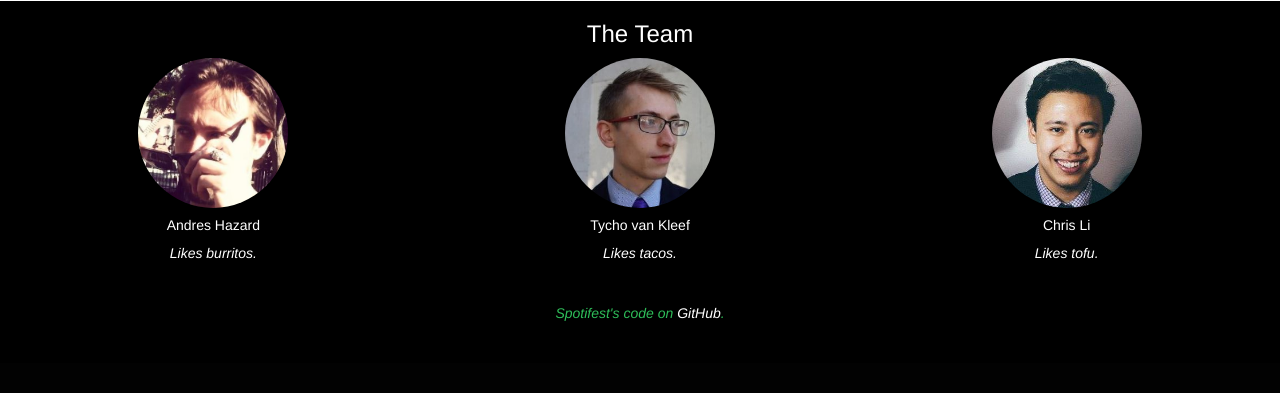
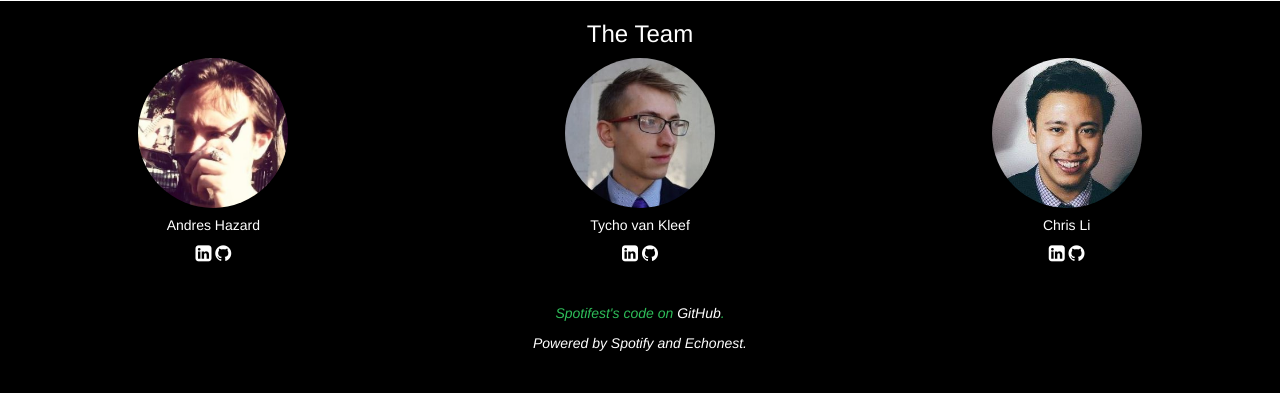
Before and after one commit to LiYChristopher/spotifest, a Flask app: template library/templates/about.html in a window 1280 px wide. Shown: the part 781-1174 px from the top of the page. Before the commit the page ends 1144 px from the top, so only its background shows below. Run offline with Flask 2, Linux system fonts and the light colour scheme; the template is opened without the code that fills it, so the values that code supplies are empty; some libraries are stand-ins or nearby versions.

Commit message:
Added social media links, included API 'sponsors' in footer. This looks good as a base template. Add personal quotes/desc later

```diff
--- a/library/static/stylesheet.css
+++ b/library/static/stylesheet.css
@@ -432,16 +432,18 @@ p {
   margin-left: 0;
 }
 
+
 .about-text {
   color: black;
   font-style: normal;
   font-weight: 400;
   text-shadow: none;
-
 }
-
 .about-team {
   background-color: black;
 }
 
+
+
+
 /* */
--- a/library/templates/about.html
+++ b/library/templates/about.html
@@ -59,19 +59,29 @@
 		<div class='col-md-4 col-xs-4 text-center'>
 			<img class='img-circle img-responsive center-block' src='/static/andres_crop.jpeg'></img>
 			<h5> Andres Hazard </h5>
-			<p> Likes burritos. </p>
+			<p>
+			<a href="https://cl.linkedin.com/in/andreshazard"><span class="fa fa-linkedin-square fa-lg"></span></a>
+			<a href="https://github.com/andreshazard"><span class="fa fa-github fa-lg"></span></a>
+			</p>
 		</div>
 		<!-- Tycho -->
 		<div class='col-md-4 col-xs-4 text-center'>
 			<img class='img-circle img-responsive center-block' src='/static/tycho_crop.jpg'></img>
 			<h5> Tycho van Kleef </h5>
-			<p> Likes tacos. </p>
+			<p>
+			<a href="https://mx.linkedin.com/in/tychovankleef"><span class="fa fa-linkedin-square fa-lg"></span></a>
+			<a href="https://github.com/tychovk"><span class="fa fa-github fa-lg"></span></a>
+			</p>
 		</div>
 		<!-- Chris -->
 		<div class='col-md-4 col-xs-4 text-center'>
 			<img class='img-circle img-responsive center-block' src='/static/fb_crop.jpg'></img>
-			<h5> Chris Li </h5>
-			<p> Likes tofu. </p>
+			<h5> Chris Li
+			</h5>
+			<p>
+			<a href="https://www.linkedin.com/in/chrisli92"><span class="fa fa-linkedin-square fa-lg"></span></a>
+			<a href="https://github.com/LiYChristopher"><span class="fa fa-github fa-lg"></span></a>
+			</p>
 		</div>
 	</div>
 	<!-- Block footer-->
--- a/library/templates/base.html
+++ b/library/templates/base.html
@@ -75,6 +75,7 @@
         {% block footer %}
             <div class="inner">
                 <p style="color:#2EBD59">Spotifest's code on <a href="https://github.com/LiYChristopher/festify">GitHub</a>.</p>
+                <p> Powered by Spotify and Echonest. </p>
             </div>
         {% endblock %}
 
```
